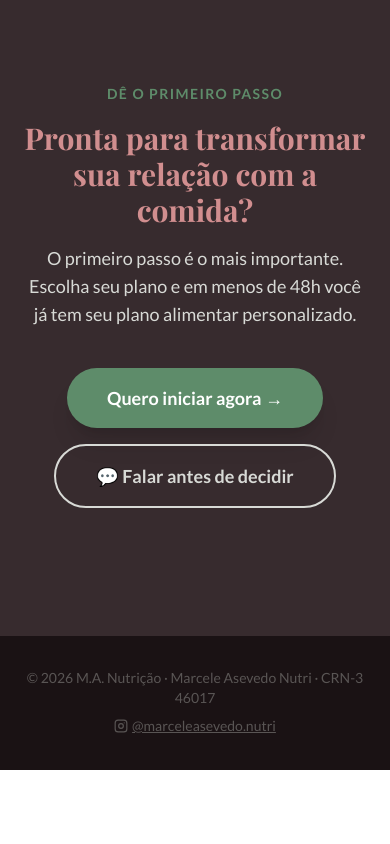
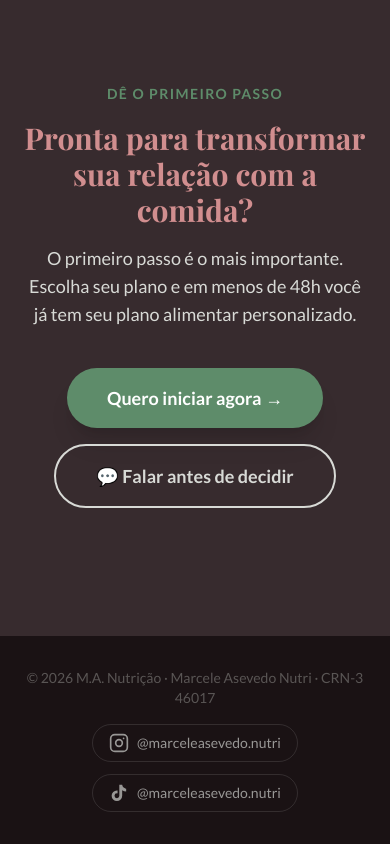
Before and after one commit to adriano-rocha/marcele_nutri, a Next.js app: page / in a window 390 px wide. Shown: the part 10458-11302 px from the top of the page. Before the commit the page ends 11228 px from the top, so only its background shows below. Built offline with nearby package versions, Linux system fonts and the light colour scheme.

Commit message:
docs: adiciona README profissional ao repositório

```diff
--- a/src/app/layout.tsx
+++ b/src/app/layout.tsx
@@ -16,7 +16,7 @@ const lato = Lato({
 
 export const metadata = {
   title: 'Marcele Asevedo | Nutricionista',
-  description: 'Nutricionista especialista em emagrecimento saudável, nutrição esportiva, funcional e estética.',
+  description: 'Nutricionista com foco em saúde da mulher & emagrecimento.',
 };
 
 export default function RootLayout({
--- a/src/components/CookieBanner.tsx
+++ b/src/components/CookieBanner.tsx
@@ -10,11 +10,9 @@ export default function CookieBanner() {
   const [mounted, setMounted] = useState(false);
 
   useEffect(() => {
-    // Primeiro marca como montado
     // eslint-disable-next-line react-hooks/set-state-in-effect
     setMounted(true);
 
-    // Usa setTimeout para evitar o warning de setState síncrono
     const timer = setTimeout(() => {
       const consent = localStorage.getItem('cookie_consent');
       if (!consent) {
--- a/src/components/Header.tsx
+++ b/src/components/Header.tsx
@@ -9,7 +9,6 @@ const links = [
   { label: "Sobre", href: "#sobre" },
   { label: "O que inclui", href: "#servicos" },
   { label: "Como funciona", href: "#como-funciona" },
-  { label: "Planos", href: "#planos" },
   { label: "Antropometria", href: "#antropometria" },
   { label: "FAQ", href: "#faq" },
   { label: "Contato", href: "#contato" },
@@ -17,6 +16,9 @@ const links = [
 
 export default function Header() {
   const [menuOpen, setMenuOpen] = useState(false);
+
+  const closeMenu = () => setMenuOpen(false);
+  const toggleMenu = () => setMenuOpen((prev) => !prev);
 
   return (
     <>
@@ -60,16 +62,14 @@ export default function Header() {
         .menu-mobile-link:last-child { border-bottom: none; }
       `}</style>
 
-      {/* Navbar */}
       <header
-        className="fixed top-0 left-0 right-0 z-50 backdrop-blur-md shadow-sm"
+        className="fixed top-0 left-0 right-0 z-50 shadow-sm backdrop-blur-md"
         style={{ backgroundColor: "rgba(216, 218, 214, 0.92)" }}
       >
-        <nav className="max-w-7xl mx-auto px-4 sm:px-6 lg:px-8 py-2 flex justify-between items-center gap-6">
-          {/* Logo */}
+        <nav className="mx-auto flex max-w-7xl items-center justify-between gap-6 px-4 py-2 sm:px-6 lg:px-8">
           <a
             href="#home"
-            className="text-lg lg:text-2xl font-bold shrink-0"
+            className="shrink-0 text-lg font-bold lg:text-2xl"
             style={{
               ...FONT_TITLE,
               color: "#5e8c6a",
@@ -82,9 +82,8 @@ export default function Header() {
             Marcele Asevedo Nutri
           </a>
 
-          {/* Links desktop */}
-          <ul className="hidden lg:flex items-center gap-6">
-            {links.slice(0, -1).map((item) => (
+          <ul className="hidden items-center gap-6 lg:flex">
+            {links.map((item) => (
               <li key={item.label}>
                 <a href={item.href} className="nav-link">
                   {item.label}
@@ -93,14 +92,13 @@ export default function Header() {
             ))}
           </ul>
 
-          {/* Botão CTA desktop */}
           <a href="#planos" className="nav-cta hidden lg:inline-block">
             Ver planos
           </a>
 
-          {/* Botão hambúrguer mobile */}
           <button
-            className="lg:hidden text-2xl ml-auto"
+            type="button"
+            className="ml-auto text-2xl lg:hidden"
             style={{
               color: "#372b2e",
               background: "none",
@@ -108,40 +106,33 @@ export default function Header() {
               cursor: "pointer",
               lineHeight: 1,
             }}
-            onClick={() => setMenuOpen(!menuOpen)}
-            aria-label="Abrir menu"
+            onClick={toggleMenu}
+            aria-label={menuOpen ? "Fechar menu" : "Abrir menu"}
+            aria-expanded={menuOpen}
+            aria-controls="mobile-menu"
           >
             {menuOpen ? "✕" : "☰"}
           </button>
         </nav>
       </header>
 
-      {/* Menu mobile */}
       {menuOpen && (
         <div
-          className="lg:hidden fixed top-14.25 left-0 right-0 z-40 shadow-lg px-6 py-4"
+          id="mobile-menu"
+          className="fixed left-0 right-0 top-14 z-40 px-6 py-4 shadow-lg lg:hidden"
           style={{ backgroundColor: "#d8dad6" }}
         >
           <ul>
             {links.map((item) => (
               <li key={item.label}>
-                <a
-                  href={item.href}
-                  className="menu-mobile-link"
-                  onClick={() => setMenuOpen(false)}
-                >
+                <a href={item.href} className="menu-mobile-link" onClick={closeMenu}>
                   {item.label}
                 </a>
               </li>
             ))}
           </ul>
 
-          {/* CTA mobile */}
-          <a
-            href="#planos"
-            className="nav-cta block text-center mt-4 py-3"
-            onClick={() => setMenuOpen(false)}
-          >
+          <a href="#planos" className="nav-cta mt-4 block py-3 text-center" onClick={closeMenu}>
             Ver planos →
           </a>
         </div>
--- a/src/components/home/Footer.tsx
+++ b/src/components/home/Footer.tsx
@@ -1,48 +1,80 @@
 // src/components/home/Footer.tsx
 import { CRN } from "../../data/nutriData";
 
+const socialLinks = [
+  {
+    label: "@marceleasevedo.nutri",
+    href: "https://www.instagram.com/marceleasevedo.nutri?igsh=MXZxM242Zm5tZ3BiZw==",
+    icon: (
+      <svg
+        xmlns="http://www.w3.org/2000/svg"
+        width="20"
+        height="20"
+        viewBox="0 0 24 24"
+        fill="none"
+        stroke="currentColor"
+        strokeWidth="2"
+        strokeLinecap="round"
+        strokeLinejoin="round"
+        aria-hidden="true"
+      >
+        <rect x="2" y="2" width="20" height="20" rx="5" ry="5" />
+        <circle cx="12" cy="12" r="4" />
+        <circle cx="17.5" cy="6.5" r="1" fill="currentColor" stroke="none" />
+      </svg>
+    ),
+  },
+  {
+    label: "@marceleasevedo.nutri",
+    href: "https://www.tiktok.com/@marceleasevedo.nutri?_r=1&_t=ZS-96NqpDUMe0Y",
+    icon: (
+      <svg
+        xmlns="http://www.w3.org/2000/svg"
+        width="20"
+        height="20"
+        viewBox="0 0 24 24"
+        fill="currentColor"
+        aria-hidden="true"
+      >
+        <path d="M19.59 6.69a4.83 4.83 0 0 1-3.77-4.25V2h-3.45v13.67a2.89 2.89 0 0 1-2.88 2.5 2.89 2.89 0 0 1-2.89-2.89 2.89 2.89 0 0 1 2.89-2.89c.28 0 .54.04.79.1V9.01a6.33 6.33 0 0 0-.79-.05 6.34 6.34 0 0 0-6.34 6.34 6.34 6.34 0 0 0 6.34 6.34 6.34 6.34 0 0 0 6.33-6.34V8.69a8.17 8.17 0 0 0 4.78 1.52V6.75a4.85 4.85 0 0 1-1.01-.06z" />
+      </svg>
+    ),
+  },
+];
+
 export default function Footer() {
+  const year = new Date().getFullYear();
+
   return (
     <footer>
       <div
-        className="text-center py-8 text-sm px-6"
+        className="px-6 py-8 text-center text-sm"
         style={{
           color: "#d8dad655",
-          backgroundColor: "#1a1214"
+          backgroundColor: "#1a1214",
         }}
       >
-        <p>
-          © {new Date().getFullYear()} M.A. Nutrição · Marcele Asevedo Nutri · {CRN}
-        </p>
-        <p className="mt-2">
-          <a
-            href="https://www.instagram.com/marceleasevedo.nutri?igsh=MXZxM242Zm5tZ3BiZw=="
-            target="_blank"
-            rel="noopener noreferrer"
-            className="inline-flex items-center gap-1"
-            style={{
-              color: "#d8dad655",
-              textDecoration: "underline"
-            }}
-          >
-            <svg
-              xmlns="http://www.w3.org/2000/svg"
-              width="14"
-              height="14"
-              viewBox="0 0 24 24"
-              fill="none"
-              stroke="currentColor"
-              strokeWidth="2"
-              strokeLinecap="round"
-              strokeLinejoin="round"
+        <p>© {year} M.A. Nutrição · Marcele Asevedo Nutri · {CRN}</p>
+
+        <div className="mt-4 flex flex-wrap justify-center gap-3">
+          {socialLinks.map((item) => (
+            <a
+              key={item.href}
+              href={item.href}
+              target="_blank"
+              rel="noopener noreferrer"
+              aria-label={`Abrir ${item.label} em nova aba`}
+              className="inline-flex items-center gap-2 rounded-full px-4 py-2 transition-opacity hover:opacity-100"
+              style={{
+                color: "#d8dad6aa",
+                border: "1px solid #d8dad622",
+              }}
             >
-              <rect x="2" y="2" width="20" height="20" rx="5" ry="5" />
-              <circle cx="12" cy="12" r="4" />
-              <circle cx="17.5" cy="6.5" r="1" fill="currentColor" stroke="none" />
-            </svg>
-            @marceleasevedo.nutri
-          </a>
-        </p>
+              {item.icon}
+              <span>{item.label}</span>
+            </a>
+          ))}
+        </div>
       </div>
     </footer>
   );
--- a/src/data/nutriData.ts
+++ b/src/data/nutriData.ts
@@ -1,6 +1,3 @@
-// src/data/nutriData.ts
-
-// ─── DADOS PRINCIPAIS ─────────────────────────────────────────────────────
 export const NOME = "Marcele Asevedo";
 export const CRN = "CRN-3 46017";
 export const WHATSAPP = "5511914344551";
@@ -11,13 +8,11 @@ export const WHATSAPP_MSG = encodeURIComponent(
 
 export const WHATSAPP_LINK = `https://wa.me/${WHATSAPP}?text=${WHATSAPP_MSG}`;
 
-// ─── FONTES ───────────────────────────────────────────────────────────────
 import type { CSSProperties } from 'react';
 
 export const FT: CSSProperties = { fontFamily: "var(--font-playfair), Georgia, serif" };
 export const FB: CSSProperties = { fontFamily: "var(--font-lato), sans-serif" };
 
-// ─── DADOS DAS SEÇÕES ─────────────────────────────────────────────────────
 export const inclusos = [
   {
     icon: "🕐",
```
Also changed, not shown: src/components/home/Antropometria.tsx (+0 -8 lines), src/components/home/Planos.tsx (+0 -7 lines).
